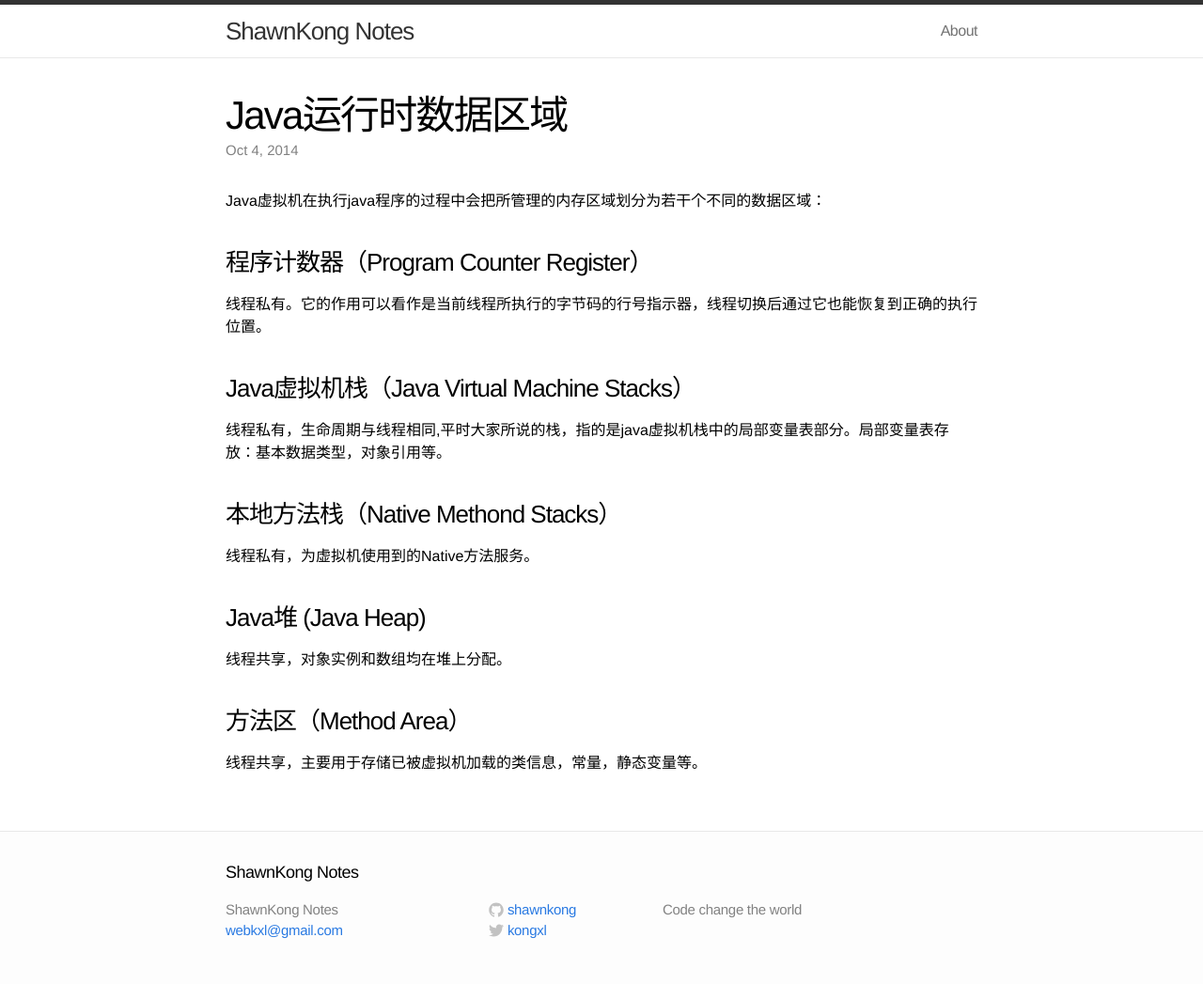
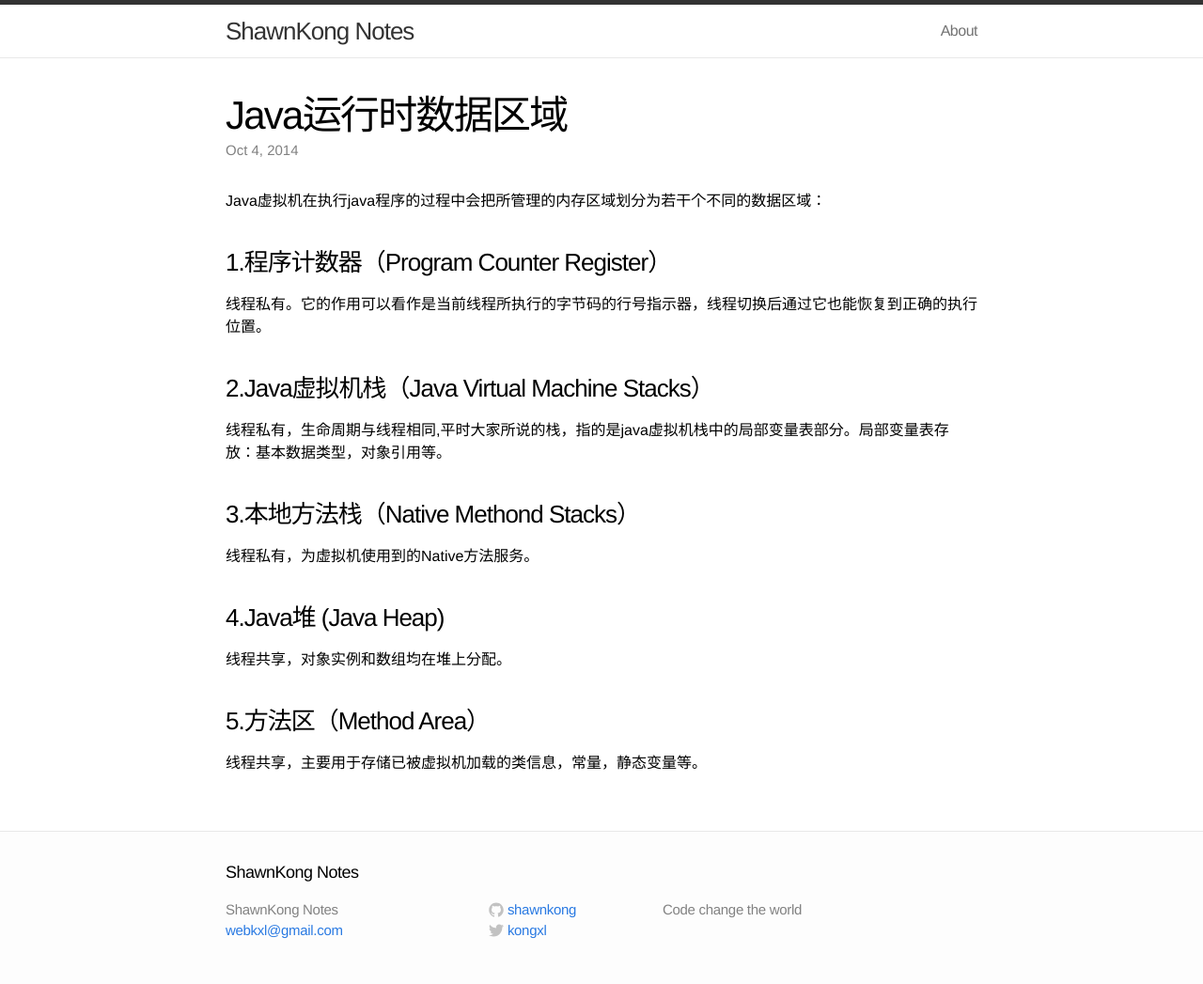
Before and after one commit to shawnkong/shawnkong.github.io, a Jekyll site: the page built from _posts/2014-10-04-java-runtime-data-area.md, in a window 1280 px wide. Shown: the whole page at 94% size. Built offline with Jekyll 4.4.1, drawn with Linux system fonts in a browser that asks for light colours.

Commit message:
modify post

```diff
--- a/_posts/2014-10-04-java-runtime-data-area.md
+++ b/_posts/2014-10-04-java-runtime-data-area.md
@@ -5,17 +5,17 @@ title: Java运行时数据区域
 
 Java虚拟机在执行java程序的过程中会把所管理的内存区域划分为若干个不同的数据区域：
 
-### 程序计数器（Program Counter Register）
+### 1.程序计数器（Program Counter Register）
 线程私有。它的作用可以看作是当前线程所执行的字节码的行号指示器，线程切换后通过它也能恢复到正确的执行位置。
 
-###Java虚拟机栈（Java Virtual Machine Stacks）
+###2.Java虚拟机栈（Java Virtual Machine Stacks）
 线程私有，生命周期与线程相同,平时大家所说的栈，指的是java虚拟机栈中的局部变量表部分。局部变量表存放：基本数据类型，对象引用等。
 
-###本地方法栈（Native Methond Stacks）
+###3.本地方法栈（Native Methond Stacks）
 线程私有，为虚拟机使用到的Native方法服务。
 
-###Java堆 (Java Heap)
+###4.Java堆 (Java Heap)
 线程共享，对象实例和数组均在堆上分配。
 
-###方法区（Method Area）
+###5.方法区（Method Area）
 线程共享，主要用于存储已被虚拟机加载的类信息，常量，静态变量等。
```
